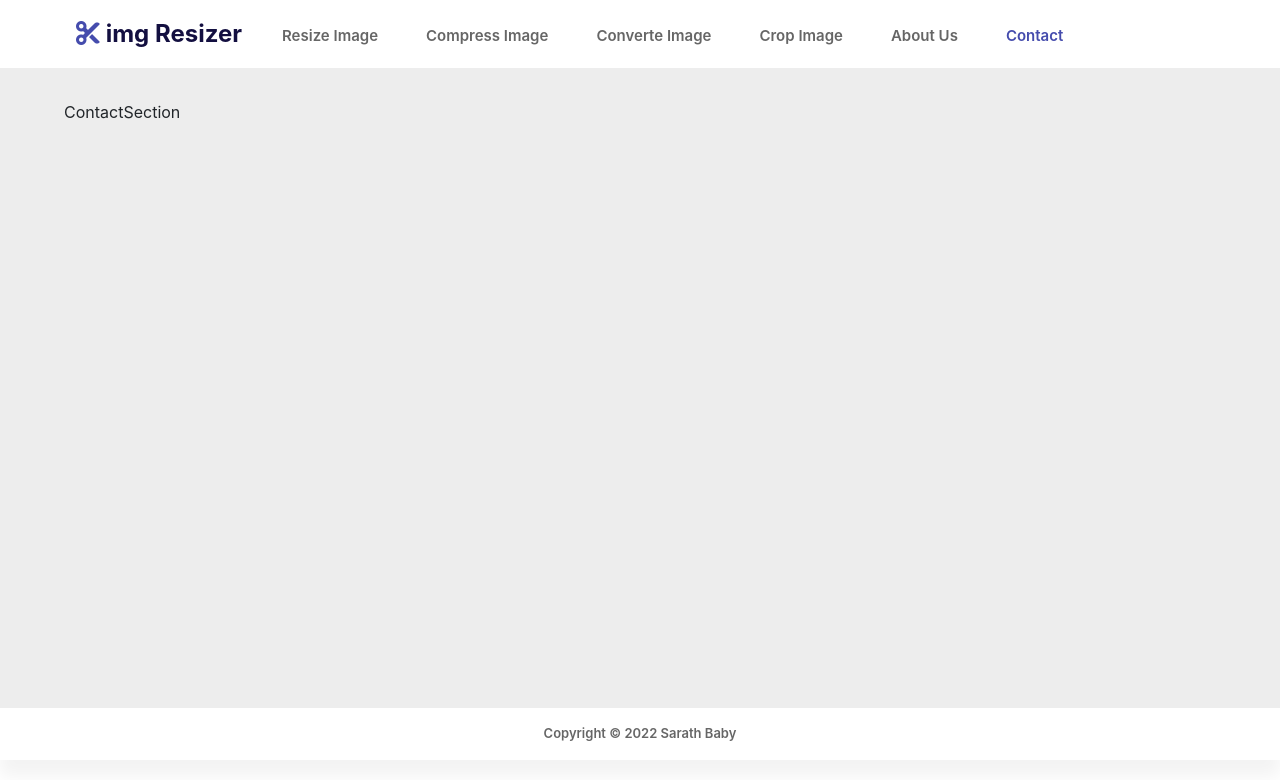
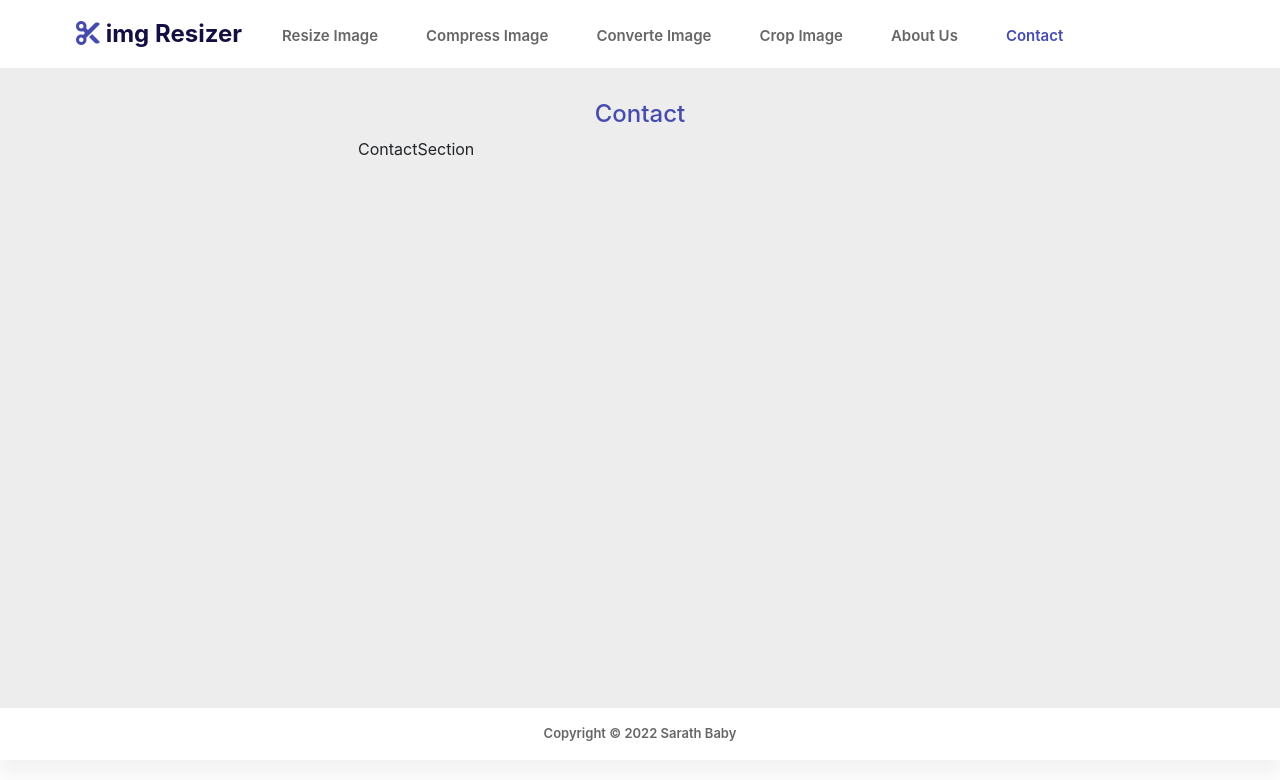
Before and after one commit to sarathbabysb/img_resizer, a React (Create React App) app: page /contact in a window 1280 px wide. Shown: the top 780 px of the page. Built offline with nearby package versions, Linux system fonts and the light colour scheme.

Commit message:
aboutus,contct page modified

```diff
--- a/src/pages/AboutSection.js
+++ b/src/pages/AboutSection.js
@@ -1,8 +1,11 @@
 const AboutSection = () => {
   return (
-    <>
-      AboutSection
-    </>
+    <div className="row">
+      <div className="col-md-6 offset-md-3 col-sm-12 offset-sm-0">
+        <h4 className="title text-center">About Us</h4>
+        AboutSection
+      </div>
+    </div>
   );
 }
 
--- a/src/pages/ContactSection.js
+++ b/src/pages/ContactSection.js
@@ -1,8 +1,11 @@
 const ContactSection = () => {
   return (
-    <>
-      ContactSection
-    </>
+    <div className="row">
+      <div className="col-md-6 offset-md-3 col-sm-12 offset-sm-0">
+        <h4 className="title text-center">Contact</h4>
+        ContactSection
+      </div>
+    </div>
   );
 }
 
```
